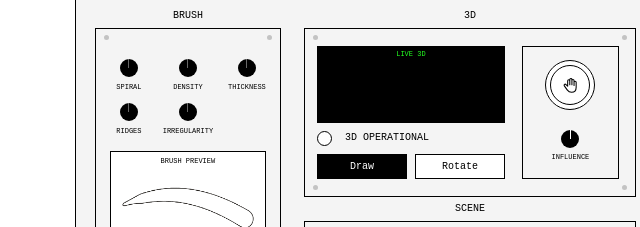
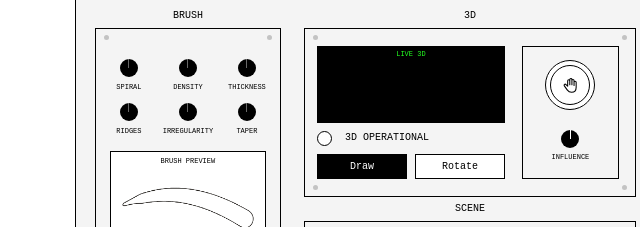
Before and after one commit to audrey171/umbo, a plain HTML site: page index.html in a window 1280 px wide. Shown: the top 227 px of the page, 587-1227 px from the left. Drawn offline with Linux system fonts and the light colour scheme; a web font is replaced by a local one.

Commit message:
Add a Taper dial to the Brush panel

```diff
--- a/index.html
+++ b/index.html
@@ -18,7 +18,8 @@
 <label><span class="knob"><img src="assets/ui/dial.svg" alt=""><img src="assets/ui/needle.svg" class="needle" alt=""><input id="shade" aria-label="Density" title="Stipple density" type="range" min="0" max="100" value="0"></span>Density</label>
 <label><span class="knob"><img src="assets/ui/dial.svg" alt=""><img src="assets/ui/needle.svg" class="needle" alt=""><input id="thickness" aria-label="Thickness" type="range" min="0" max="100" value="50"></span>Thickness</label>
 <label><span class="knob"><img src="assets/ui/dial.svg" alt=""><img src="assets/ui/needle.svg" class="needle" alt=""><input id="assist" aria-label="Ridges" type="range" min="0" max="100" value="35"></span>Ridges</label>
-<label><span class="knob"><img src="assets/ui/dial.svg" alt=""><img src="assets/ui/needle.svg" class="needle" alt=""><input id="irregularity" aria-label="Irregularity" type="range" min="0" max="100" value="0"></span>Irregularity</label></div><div class="ink-well"><div class="brush-preview"><span>BRUSH PREVIEW</span><button type="button" id="reset-preview" hidden title="Reset brush preview" aria-label="Reset brush preview">×</button><canvas id="preview" width="310" height="152" aria-label="Brush preview scratchpad"></canvas></div><div class="palette">
+<label><span class="knob"><img src="assets/ui/dial.svg" alt=""><img src="assets/ui/needle.svg" class="needle" alt=""><input id="irregularity" aria-label="Irregularity" type="range" min="0" max="100" value="0"></span>Irregularity</label>
+<label><span class="knob"><img src="assets/ui/dial.svg" alt=""><img src="assets/ui/needle.svg" class="needle" alt=""><input id="taper" aria-label="Taper" title="Taper at the start of a stroke" type="range" min="0" max="100" value="50"></span>Taper</label></div><div class="ink-well"><div class="brush-preview"><span>BRUSH PREVIEW</span><button type="button" id="reset-preview" hidden title="Reset brush preview" aria-label="Reset brush preview">×</button><canvas id="preview" width="310" height="152" aria-label="Brush preview scratchpad"></canvas></div><div class="palette">
   <div class="color-row"><button id="primary" class="swatch" value="#262320" aria-label="Primary Color" aria-haspopup="dialog" popovertarget="ink-picker" aria-controls="ink-picker" aria-expanded="false"></button><span>Primary Color</span></div>
   <div class="color-row"><button id="secondary" class="swatch unset" aria-label="Secondary Color" aria-haspopup="dialog" popovertarget="ink-picker" aria-controls="ink-picker" aria-expanded="false"></button><span>Secondary Color</span><button id="clear-secondary" title="Remove secondary color" aria-label="Remove secondary color" hidden>×</button></div>
 </div></div><div class="mirror-tools" role="group" aria-label="Mirroring"><span>Mirroring</span><div><button id="mirror-lr" aria-label="Mirror X" title="Mirror left and right" aria-pressed="false">X</button><button id="mirror-tb" aria-label="Mirror Y" title="Mirror top and bottom" aria-pressed="false">Y</button></div></div>
--- a/js/studio.js
+++ b/js/studio.js
@@ -7,6 +7,7 @@ const settings = {
   color: $('primary').value,
   secondary: null,
   thickness: .5,
+  taper: .5,
   irregularity: 0,
   density: 0,
   assist: .35,
@@ -273,11 +274,27 @@ function edgeVariation(stroke, distance) {
   const phase = stroke.seed % 997 / 997 * Math.PI * 2;
   return stroke.irregularity * (.65 * Math.sin(distance * .19 + phase) + .35 * Math.sin(distance * .53 - phase)) * Math.min(distance / 12, 1);
 }
+// Vary the entrance of a free stroke. Attached strokes inherit the contact width.
+function taperedRadius(stroke, distance) {
+  const taper = stroke.taper ?? .5;
+  const body = 6.3 + 12 * stroke.assist;
+  const run = distance / (1 + 3 * Math.max(0, taper - .5));
+  const growth = 1 - Math.exp(-Math.max(0, run - 5) / 85);
+  const tip = distance === 0 ? .58 : 1;
+  const profile = tip * (1 - Math.max(0, taper - .5) * (1 - growth)) +
+    (2.3 + growth * (3 + 12 * stroke.assist)) * Math.min(1, run / 22);
+  const amount = Math.min(1, taper * 2);
+  return (1 - amount) * body + amount * profile;
+}
 function makeStroke(options, p) {
+  let startRadius = options.material === 'basic' ? 2.25 : .58;
+  if (options.material === 'cartoon' && options.mode === 'spiral') {
+    startRadius = taperedRadius(options, 0);
+  }
   const point = {
     ...p,
     d: 0,
-    r: (options.material === 'basic' ? 2.25 : .58) * widthScale(options),
+    r: startRadius * widthScale(options),
     phase: 0,
     turn: 0,
     angle: 0
@@ -337,6 +354,7 @@ function nextPoint(stroke, p) {
   const pressure = p.pressure ?? .5;
   let r = 1 + (2.3 + growth * (3 + 12 * a)) * Math.min(1, d / 22);
   // The lip thickens on the inside of a bend.
+  if (stroke.material === 'cartoon' && stroke.mode === 'spiral') r = taperedRadius(stroke, d);
   if (stroke.material === 'basic') r = 2.25;else if (stroke.mode === 'spiral') r *= 1 + Math.min(.5, Math.abs(bend) * 4) * a;else if (stroke.mode === 'spire') r *= 1 + growth * a * .32 * Math.sin(phase * 2 * Math.PI);else if (stroke.mode === 'cone') r = (1 + Math.min(26, d * .092)) * (1 + .1 * a * Math.sin(phase * 2 * Math.PI));else r = 1 + Math.min(1, d / 12) * 3.5;
   if (stroke.inheritedWidth) {
     const startPressure = points[0].pressure ?? .5;
@@ -1309,7 +1327,7 @@ toggle.onclick = () => {
   toggle.setAttribute('aria-expanded', String(!closed));
   toggle.setAttribute('aria-label', closed ? 'Open drawer' : 'Collapse drawer');
 };
-for (const [id, key] of [['curl', 'curl'], ['assist', 'assist'], ['shade', 'density'], ['thickness', 'thickness'], ['irregularity', 'irregularity'], ['influence', 'influence']]) {
+for (const [id, key] of [['curl', 'curl'], ['assist', 'assist'], ['shade', 'density'], ['thickness', 'thickness'], ['irregularity', 'irregularity'], ['taper', 'taper'], ['influence', 'influence']]) {
   const input = $(id),
     knob = input.parentElement,
     initial = Number(input.value);
```
